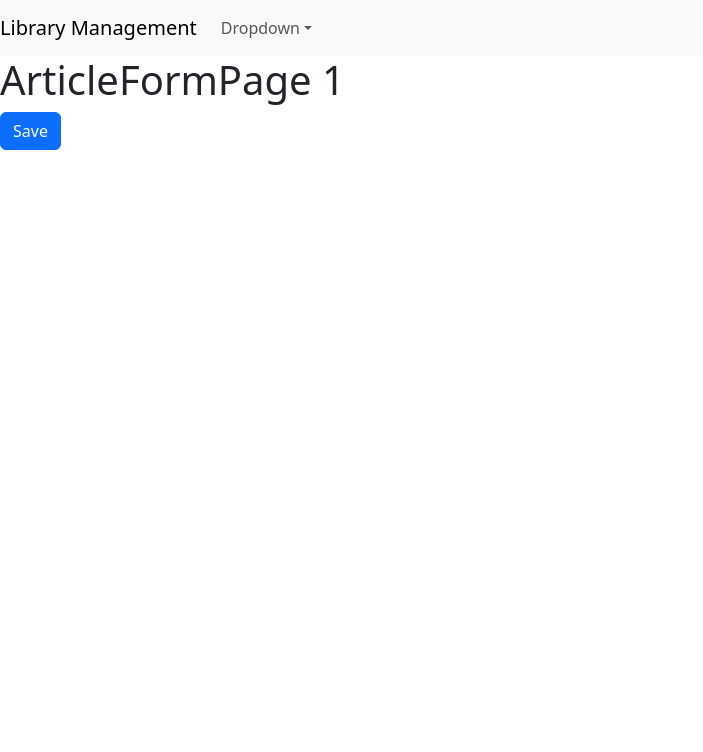
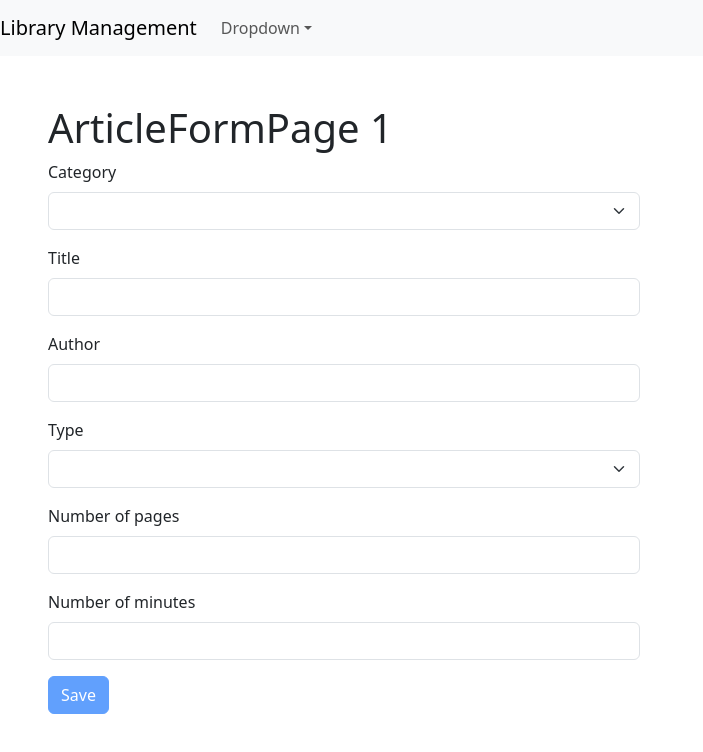
Before and after one commit to Atilla1/library_management_frontend, a React (Vite) app: page /articles/1 in a window 1280 px wide. Shown: the top 752 px of the page, without its empty margins (0-703 px from the left). Built offline with nearby package versions, Linux system fonts and the light colour scheme.

Commit message:
now able to add a article

```diff
--- a/package.json
+++ b/package.json
@@ -10,12 +10,15 @@
     "preview": "vite preview"
   },
   "dependencies": {
+    "@hookform/resolvers": "^3.9.0",
     "axios": "^1.7.2",
     "bootstrap": "^5.3.3",
     "lodash": "^4.17.21",
     "react": "^18.3.1",
     "react-dom": "^18.3.1",
-    "react-router-dom": "^6.25.1"
+    "react-hook-form": "^7.52.1",
+    "react-router-dom": "^6.25.1",
+    "zod": "^3.23.8"
   },
   "devDependencies": {
     "@types/lodash": "^4.17.7",
--- a/src/components/ArticlesTable.tsx
+++ b/src/components/ArticlesTable.tsx
@@ -1,3 +1,4 @@
+import { Link } from "react-router-dom";
 import { Article, SortColumn, Column } from "../types";
 import Table from "./common/Table";
 
@@ -11,7 +12,13 @@ interface Props {
 function ArticlesTable({ articles, sortColumn, onSort, onDelete }: Props) {
   const columns: Column[] = [
     { path: "category.name", label: "Category" },
-    { path: "title", label: "Title" },
+    {
+      path: "title",
+      label: "Title",
+      content: (article) => (
+        <Link to={`/articles/${article._id}`}>{article.title}</Link>
+      ),
+    },
     { path: "author", label: "Author" },
     { path: "nbrPages", label: "Number of pages" },
     { path: "type", label: "Type" },
@@ -31,6 +38,7 @@ function ArticlesTable({ articles, sortColumn, onSort, onDelete }: Props) {
       ),
     },
   ];
+
   return (
     <Table
       articles={articles}
--- a/src/components/common/TableBody.tsx
+++ b/src/components/common/TableBody.tsx
@@ -13,16 +13,25 @@ function TableBody({ articles, columns }: Props) {
       {articles.map((article) => (
         <tr key={article._id}>
           {columns.map((column) =>
-            "path" in column ? (
+            "content" in column ? (
+              <td key={column.key}>{column.content(article)}</td>
+            ) : (
               <td key={column.path}>
-                {column.path === "title"
-                  ? `${_.get(article, column.path)} (${getAcronym(
-                      _.get(article, column.path)
-                    )})`
-                  : _.get(article, column.path)}
+                {column.path === "title" ? (
+                  <>
+                    {_.get(article, column.path)} (
+                    {getAcronym(_.get(article, column.path))})
+                  </>
+                ) : column.path === "isBorrowable" ? (
+                  article.isBorrowable ? (
+                    "Available"
+                  ) : (
+                    "Not Available"
+                  )
+                ) : (
+                  _.get(article, column.path)
+                )}
               </td>
-            ) : (
-              <td key={column.key}>{column.content(article)}</td>
             )
           )}
         </tr>
--- a/src/components/pages/ArticleFormPage.tsx
+++ b/src/components/pages/ArticleFormPage.tsx
@@ -1,16 +1,111 @@
 import { useNavigate, useParams } from "react-router-dom";
+import { useForm } from "react-hook-form";
+import { zodResolver } from "@hookform/resolvers/zod";
+import { z } from "zod";
+import { getCategories } from "../../services/fakeCategoryService";
+import { saveArticle } from "../../services/fakeArticleService";
+
+const schema = z.object({
+  categoryId: z.string().min(1, { message: "You must select a category" }),
+  title: z.string().min(1, { message: "Title is required" }),
+  author: z.string().min(1, { message: "Author is required" }),
+  type: z.string().min(1, { message: "You must select a type" }),
+  nbrPages: z
+    .number({
+      invalid_type_error: "Number of pages must be a number, at least 0",
+    })
+    .min(0, { message: "Number of pages must be at least 0" })
+    .max(10000, { message: "Number of pages cannot be higher than 1000" }),
+  runTimeMinutes: z
+    .number({ invalid_type_error: "Minutes must be a number, at least 0" })
+    .min(0, { message: "Minutes must be at least 0" })
+    .max(10000, { message: "Minutes cannot be higher than 1000" }),
+});
+
+type FormData = z.infer<typeof schema>;
 
 function ArticleFormPage() {
   const { id } = useParams();
   const navigate = useNavigate();
+  const {
+    register,
+    handleSubmit,
+    formState: { errors, isValid },
+  } = useForm<FormData>({
+    resolver: zodResolver(schema),
+    mode: "onChange",
+  });
+
+  function onSubmit(data: FormData) {
+    saveArticle(data);
+    navigate("/articles");
+  }
 
   return (
-    <>
+    <div className="p-5">
       <h1>ArticleFormPage {id}</h1>
-      <button onClick={() => navigate("/articles")} className="btn btn-primary">
-        Save
-      </button>
-    </>
+      <form onSubmit={handleSubmit(onSubmit)}>
+        <div className="mb-3 w-50">
+          <label className="form-label">Category</label>
+          <select {...register("categoryId")} className="form-select">
+            <option />
+
+            {getCategories().map((category) => (
+              <option key={category._id} value={category._id}>
+                {category.name}{" "}
+              </option>
+            ))}
+          </select>
+        </div>
+        <div className="mb-3 w-50">
+          <label className="form-label">Title</label>
+          <input {...register("title")} className="form-control" />
+          {errors.title && (
+            <p className="text-danger">{errors.title.message}</p>
+          )}
+        </div>
+        <div className="mb-3 w-50">
+          <label className="form-label">Author</label>
+          <input {...register("author")} className="form-control" />
+          {errors.author && (
+            <p className="text-danger">{errors.author.message}</p>
+          )}
+        </div>
+        <div className="mb-3 w-50">
+          <label className="form-label">Type</label>
+          <select {...register("type")} className="form-select">
+            <option />
+            <option>Book</option>
+            <option>DVD</option>
+            <option>Audiobook</option>
+            <option>Reference book</option>
+          </select>
+        </div>
+        <div className="mb-3 w-50">
+          <label className="form-label">Number of pages</label>
+          <input
+            {...register("nbrPages", { valueAsNumber: true })}
+            className="form-control"
+          />
+          {errors.nbrPages && (
+            <p className="text-danger">{errors.nbrPages.message}</p>
+          )}
+        </div>
+        <div className="mb-3 w-50">
+          <label className="form-label">Number of minutes</label>
+          <input
+            {...register("runTimeMinutes", { valueAsNumber: true })}
+            className="form-control"
+          />
+          {errors.runTimeMinutes && (
+            <p className="text-danger">{errors.runTimeMinutes.message}</p>
+          )}
+        </div>
+        <button className="btn btn-primary" disabled={!isValid}>
+          Save
+        </button>
+      </form>
+    </div>
   );
 }
 
--- a/src/components/pages/ArticlesPage.tsx
+++ b/src/components/pages/ArticlesPage.tsx
@@ -4,10 +4,11 @@ import _ from "lodash";
 
 import ListGroup from "../common/ListGroup";
 import Pagination from "../common/Pagination";
-import { getArticles } from "../../services/fakeArticleService";
+import { deleteArticle, getArticles } from "../../services/fakeArticleService";
 import { getCategories } from "../../services/fakeCategoryService";
 import { Category, SortColumn } from "../../types";
 import { paginate } from "../../utils";
+import { Link } from "react-router-dom";
 
 const DEFAULT_CATEGORY: Category = { _id: "", name: "All Categories" };
 const DEFAULT_SORT_COLUMN: SortColumn = { path: "category.name", order: "asc" };
@@ -21,6 +22,7 @@ function ArticlesPage() {
   function handleDelete(id: string) {
     const newArticles = articles.filter((article) => article._id !== id);
     setArticles(newArticles);
+    deleteArticle(id);
   }
 
   function handleCategorySelect(category: Category) {
@@ -54,6 +56,9 @@ function ArticlesPage() {
         />
       </div>
       <div className="col">
+        <Link to="/articles/new" className="btn btn-primary mb-2">
+          New Article
+        </Link>
         <ArticlesTable
           articles={paginatedArticles}
           sortColumn={sortColumn}
--- a/src/services/fakeArticleService.ts
+++ b/src/services/fakeArticleService.ts
@@ -1,14 +1,14 @@
-import { Article } from "@types";
+import { Article } from "../types";
 import { getCategories } from "./fakeCategoryService";
 
 export interface ArticleFormData {
   _id?: string;
   title: string;
-  runTimeMinutes?: number;
+  runTimeMinutes: number;
   author: string;
   nbrPages: number;
   type: string;
-  isBorrowable: boolean;
+  isBorrowable?: boolean;
   categoryId: string;
   borrower?: string;
   borrowDate?: string;
@@ -16,66 +16,70 @@ export interface ArticleFormData {
 
 export const articles: Article[] = [
   {
-    _id: "1",
+    _id: "1-abcd_id",
     title: "The Great Gatsby",
     author: "F. Scott Fitzgerald",
     nbrPages: 180,
+    runTimeMinutes: 0,
     type: "Book",
     isBorrowable: true,
-    category: { _id: "11", name: "Ficton" },
+    category: { _id: "11_catid", name: "Ficton" },
   },
   {
-    _id: "2",
+    _id: "2-abcd_id",
     title: "I Have No Mouth & I Must Scream",
     author: "Harlan Ellison",
-    nbrPages: 280,
+    nbrPages: 0,
+    runTimeMinutes: 125,
     type: "DVD",
     isBorrowable: true,
-    category: { _id: "22", name: "Action" },
+    category: { _id: "22_catid", name: "Action" },
   },
   {
-    _id: "3",
+    _id: "3-abcd_id",
     title: "Where the Wild Things Are",
     author: "Maurice Sendak",
-    nbrPages: 280,
+    nbrPages: 0,
     runTimeMinutes: 120,
-    type: "Ljudbok",
+    type: "Audiobook",
     isBorrowable: false,
     borrower: "Kalle Anka",
     borrowDate: "2024-07-01",
-    category: { _id: "33", name: "Drama" },
+    category: { _id: "33_catid", name: "Drama" },
   },
   {
-    _id: "4",
+    _id: "4-abcd_id",
     title: "I Am America",
     author: "Stephen Colbert ",
+    nbrPages: 0,
     runTimeMinutes: 300,
-    nbrPages: 280,
     type: "DVD",
     isBorrowable: false,
     borrower: "Kalle Anka",
     borrowDate: "2024-07-01",
-    category: { _id: "44", name: "Romantik" },
+    category: { _id: "44_catid", name: "Romantik" },
   },
   {
-    _id: "5",
+    _id: "5-abcd_id",
     title: "Blue Sisters",
     author: "Coco Mellors ",
     nbrPages: 280,
+    runTimeMinutes: 0,
     type: "Book",
     isBorrowable: true,
-    category: { _id: "44", name: "Romantik" },
+    category: { _id: "44_catid", name: "Romantik" },
   },
   {
-    _id: "6",
+    _id: "6-abcd_id",
     title: "Intermezzo",
     author: "Sally Rooney",
     nbrPages: 280,
-    type: "Uppslagsbok",
+    runTimeMinutes: 0,
+    type: "Reference book",
     isBorrowable: false,
     borrower: "Kalle Anka",
     borrowDate: "2024-07-01",
-    category: { _id: "44", name: "Romantik" },
+    category: { _id: "44_catid", name: "Romantik" },
   },
 ];
 
--- a/src/services/fakeCategoryService.ts
+++ b/src/services/fakeCategoryService.ts
@@ -1,12 +1,53 @@
 import { Category } from "../types";
+import { getArticles } from "./fakeArticleService";
 
 const categories: Category[] = [
-  { _id: "11", name: "Ficton" },
-  { _id: "22", name: "Action" },
-  { _id: "33", name: "Drama" },
-  { _id: "44", name: "Romantik" },
+  { _id: "11_catid", name: "Ficton" },
+  { _id: "22_catid", name: "Action" },
+  { _id: "33_catid", name: "Drama" },
+  { _id: "44_catid", name: "Romantik" },
 ];
 
 export function getCategories() {
   return categories;
 }
+
+export function getCategory(id: string) {
+  return categories.find((category) => category._id === id);
+}
+
+export function saveCategory(category: Category) {
+  const categoryInDb =
+    categories.find((f) => f._id === category._id) || ({} as Category);
+
+  categoryInDb.name = category.name;
+
+  if (!categoryInDb._id) {
+    categoryInDb._id = Date.now().toString();
+    categories.push(categoryInDb);
+  }
+
+  return categoryInDb;
+}
+
+export function deleteCategory(id: string) {
+  // Kontrollera om kategorin är bunden till någon artikel
+  const articles = getArticles();
+  const isCategoryInUse = articles.some(
+    (article) => article.category._id === id
+  );
+
+  if (isCategoryInUse) {
+    throw new Error(
+      `Category with id ${id} is in use by an article and cannot be deleted.`
+    );
+  }
+
+  const categoryInDb = categories.find((category) => category._id === id);
+
+  if (categoryInDb) {
+    categories.splice(categories.indexOf(categoryInDb), 1);
+  }
+
+  return categoryInDb;
+}
--- a/src/types.ts
+++ b/src/types.ts
@@ -21,11 +21,11 @@ export interface Category {
 export interface Article {
   _id: string;
   title: string;
-  runTimeMinutes?: number;
+  runTimeMinutes: number;
   author: string;
   nbrPages: number;
   type: string;
-  isBorrowable: boolean;
+  isBorrowable?: boolean;
   category: Category;
   borrower?: string;
   borrowDate?: string;
```
Also changed, not shown: 1 other file (tests, documents, lock files or other folders).
